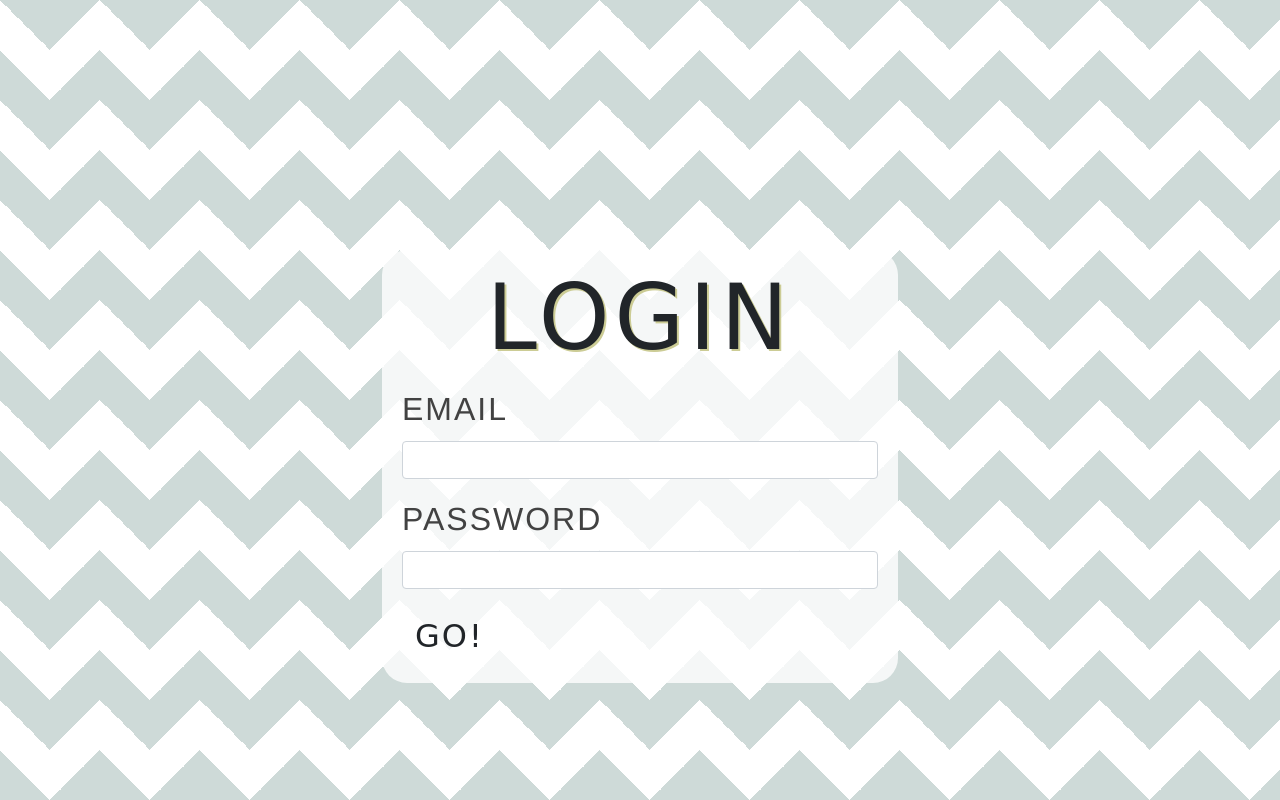
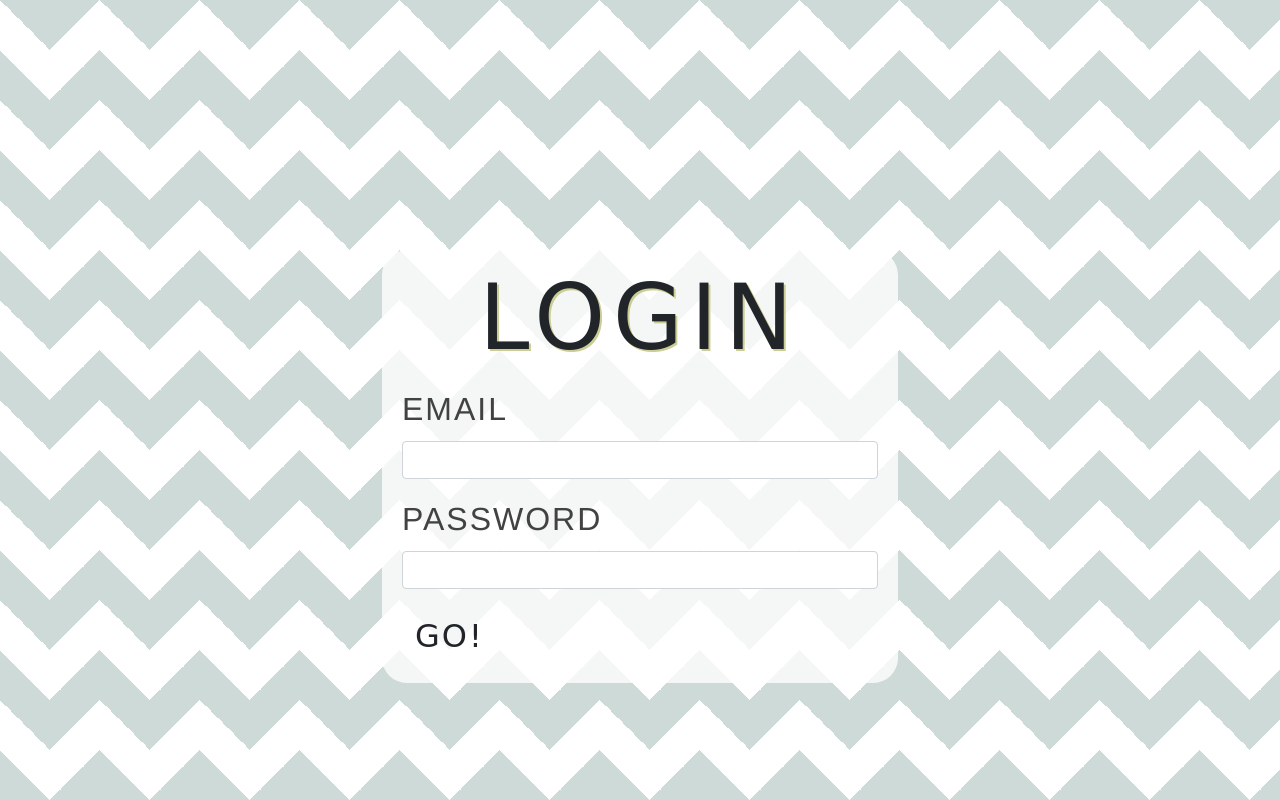
Before and after one commit to averyramirez/vinylApp, a plain HTML site: page login/login.html in a window 1280 px wide. Drawn offline with nearby package versions, Linux system fonts and the light colour scheme; a web font is replaced by a local one.

Commit message:
Update login.css
Changed header letter spacing

```diff
--- a/login/login.css
+++ b/login/login.css
@@ -13,7 +13,7 @@ body {
     font-family: 'Zen Tokyo Zoo', cursive;
     text-shadow: 2px 2px rgb(204, 204, 149);
     font-size: 60px;
-    letter-spacing: 5px;
+    letter-spacing: 8px;
 }
 
 .loginContainer {
@@ -52,6 +52,7 @@ form {
     .header {
         font-size: 90px;
         margin-top: 10px;
+        letter-spacing: 8px;
     }
 
     .loginContainer {
```
